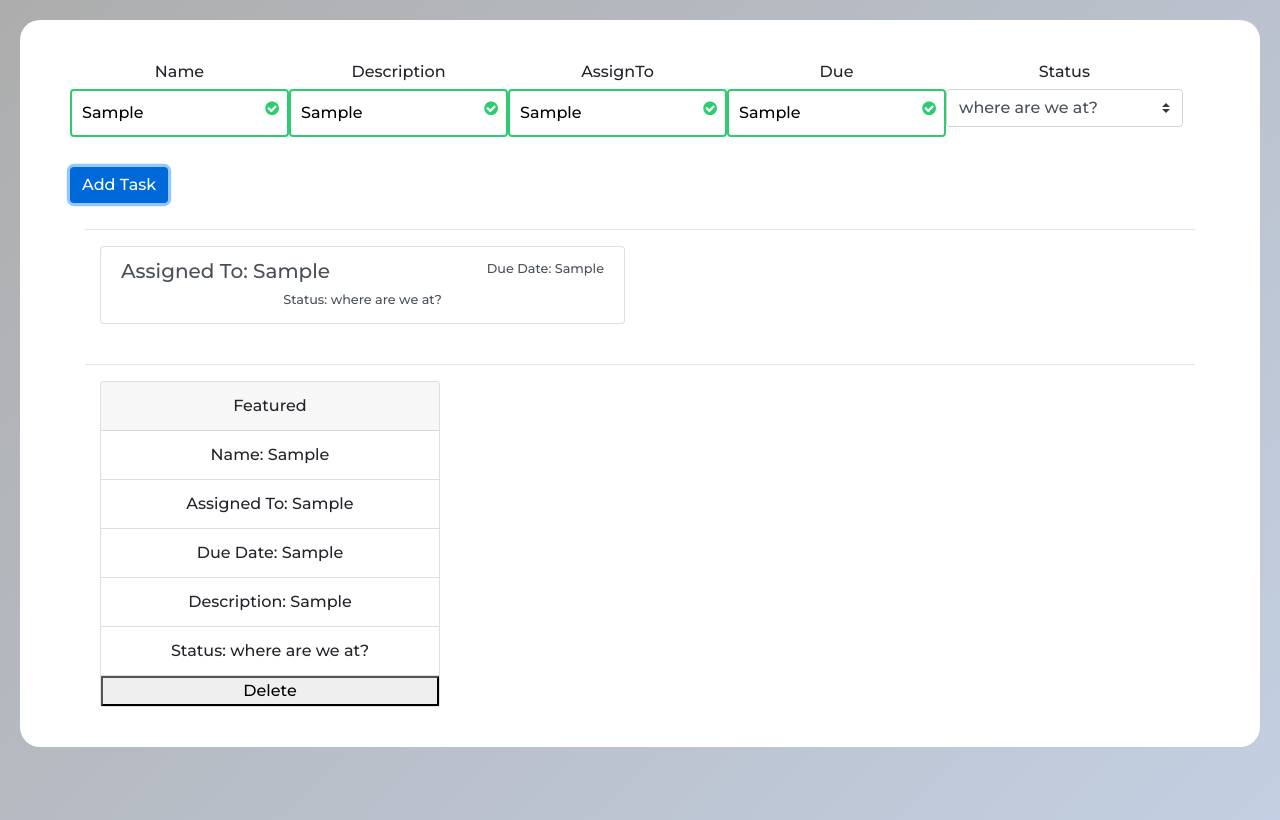
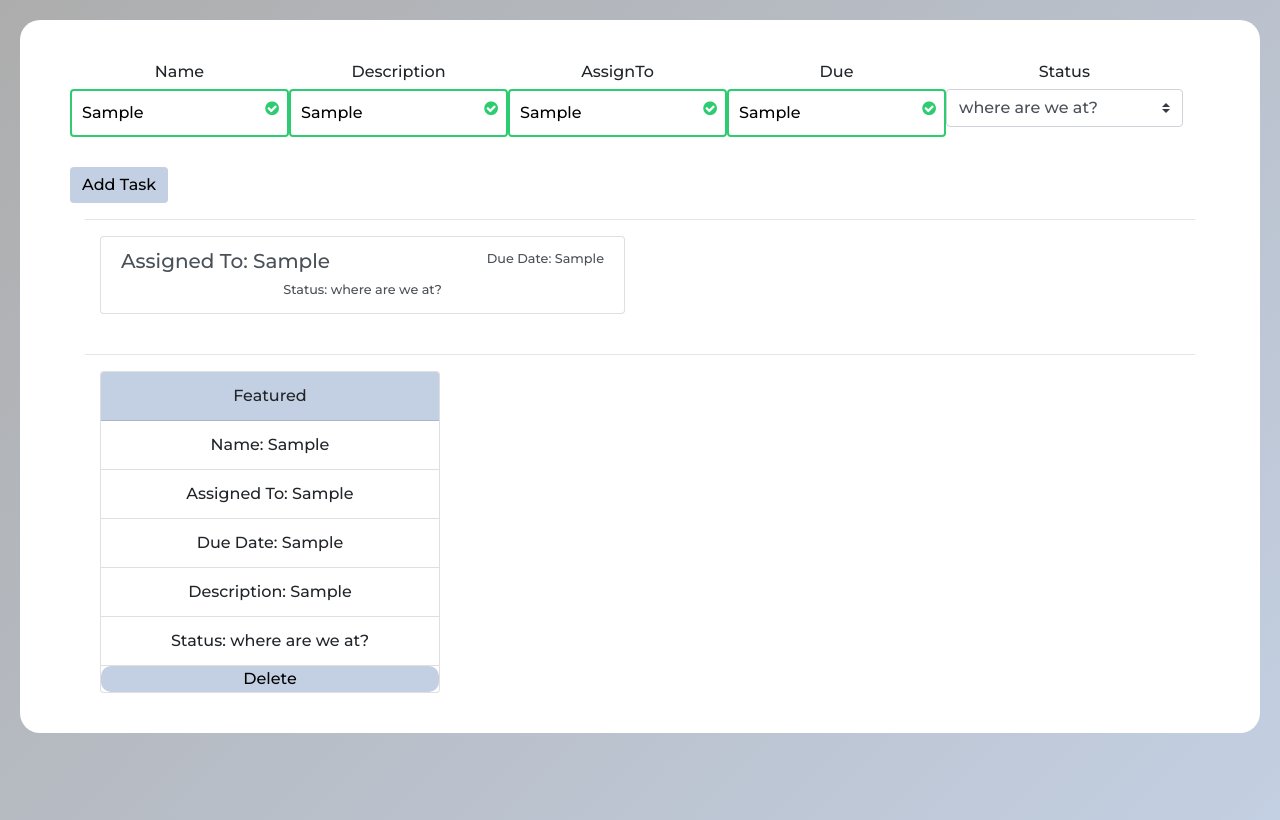
Before and after one commit to raihed101/plannerTask, a plain HTML site: page index.html in a window 1280 px wide. Both pictures are taken after typing "Sample", "Sample", "Sample", "Sample" into the empty fields and a click on the button "Add Task". Drawn offline with nearby package versions, Linux system fonts and the light colour scheme.

Commit message:
updated files

```diff
--- a/index.html
+++ b/index.html
@@ -65,7 +65,7 @@ Status -> Select [TODO, IN PROGRESS, REVIEW, DONE] -->
                 </select>
               </div>
             </form>
-              <button class="btn btn-primary btn0" id="addButton" name="submit" type="button">Add Task</button>
+              <button class="btn btn-primary" id="addButton" name="submit" type="button">Add Task</button>
           </div>
           <!-- list of items -->
 
--- a/style.css
+++ b/style.css
@@ -17,7 +17,6 @@ select {
 
 #form {
   display: flex;
-  justify-content: space-between;
 }
 
 .form {
@@ -67,10 +66,9 @@ select {
   display: block;
   align-items: center;
   font-size: 10px;
-  padding: 20px;
 }
 
-.btn0 {
+#addButton {
   color: #000;
   background-color: #c3cfe2;
   box-shadow: none;
@@ -82,9 +80,16 @@ select {
   background-color: rgb(190, 190, 190);
 }
 
+button {
+  background-color: #c3cfe2;
+  border: 0;
+  border-radius: 10px;
+}
+
 /* /cards */
 
-#cardsList {
+.card-header {
+  background-color: #c3cfe2;
 }
 
 /* #cardsArea a{
@@ -134,3 +139,9 @@ select {
     margin-bottom: 10px;
   }
 }
+
+@media only screen and (max-width: 375px) {
+  #form {
+    display: inline;
+  }
+}
```
